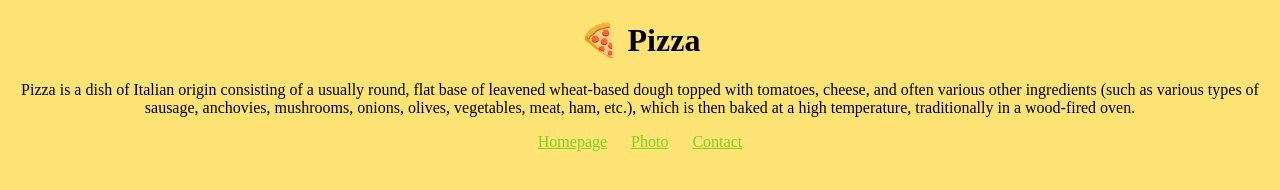
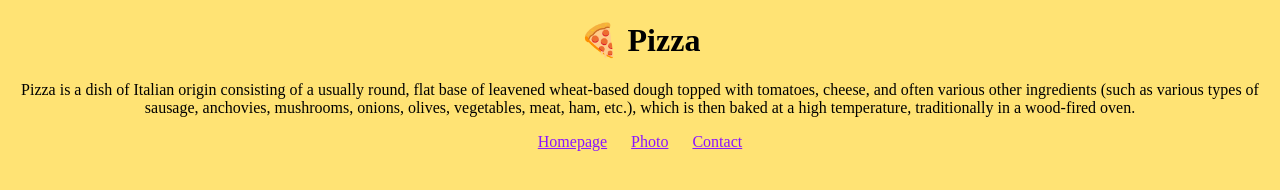
Before and after one commit to IvakhnenkoYuliia/SheCodesResponsiveW3L5, a plain HTML site: page index.html in a window 1280 px wide. Drawn offline with Linux system fonts and the light colour scheme.

Commit message:
Update style.css

```diff
--- a/style/style.css
+++ b/style/style.css
@@ -14,7 +14,7 @@ p{
 
 .links a{
     margin: 0 10px;
-    color: rgb(120, 214, 26);
+    color: rgb(138, 21, 255);
 }
 
 img{
```
